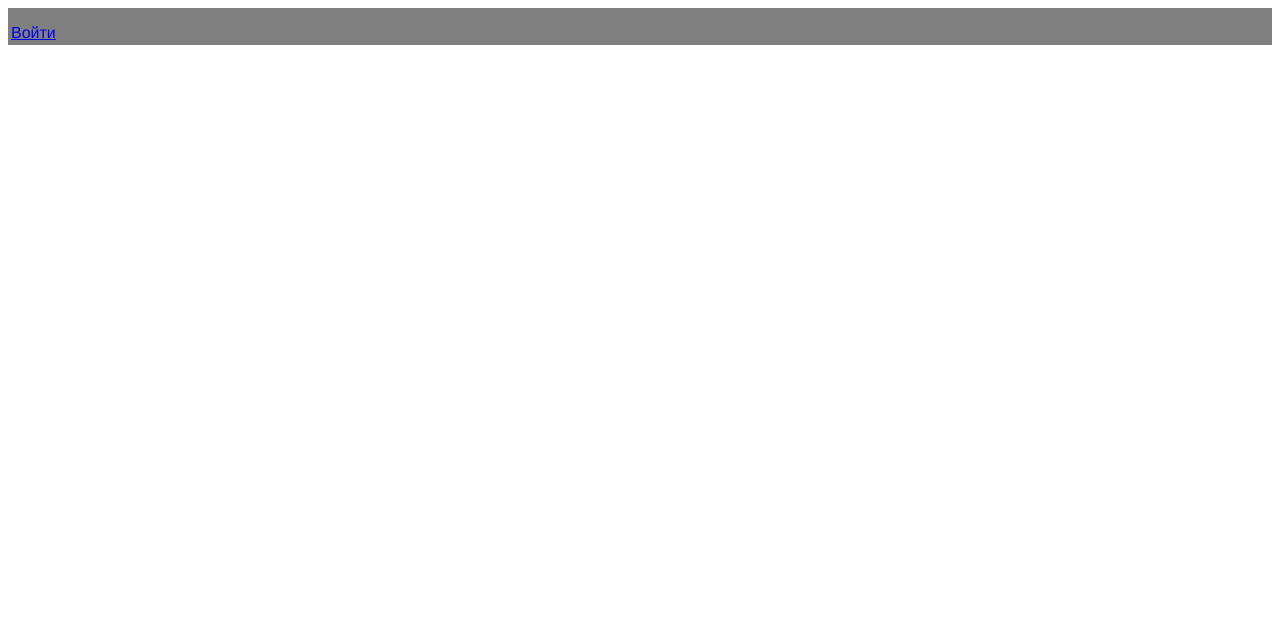
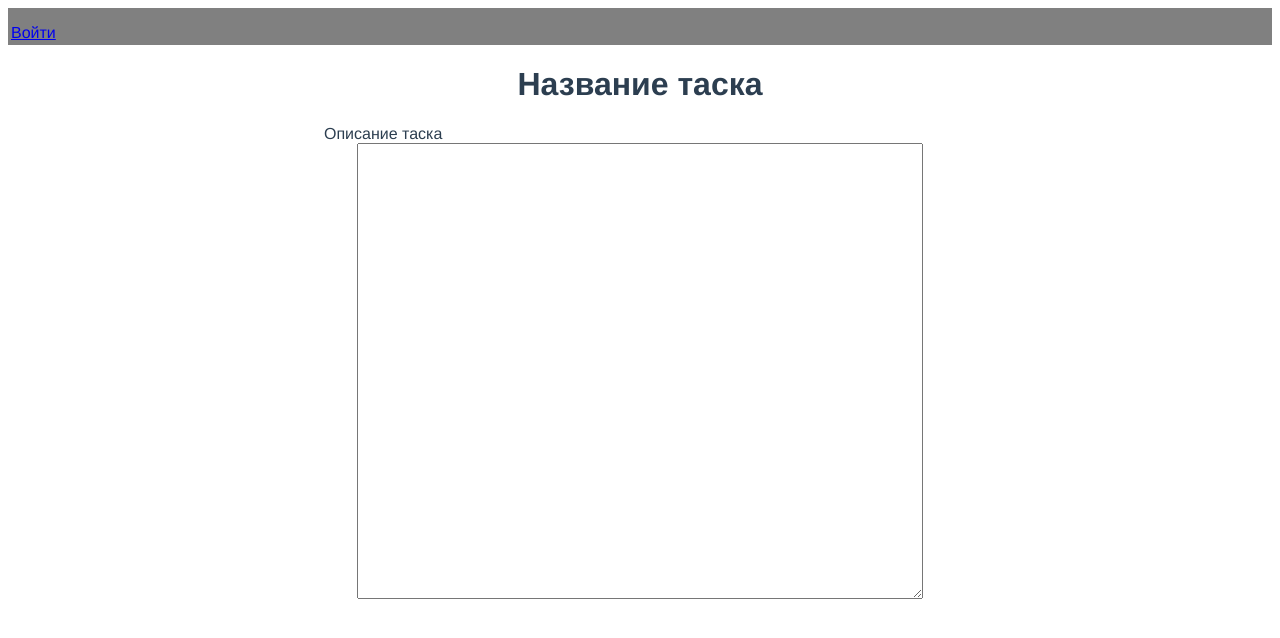
Before and after one commit to existentialAlbert/diploma-frontend, a Vue app: page /tasks/task/1 in a window 1280 px wide. Shown: the top 638 px of the page. Built offline with nearby package versions, Linux system fonts and the light colour scheme; no server answers.

Commit message:
Добавил html для страницы с таском

```diff
--- /dev/null
+++ b/src/components/Task.vue
@@ -0,0 +1,44 @@
+<template>
+    <div>
+        <h1>Название таска</h1>
+        <article style="text-align: left; padding-left: 25%">
+            Описание таска
+        </article>
+        <form>
+            <label>
+                <textarea cols="100" rows="30" v-model="userAnswer" style="width:560px"> </textarea>
+            </label>
+        </form>
+        {{userAnswer}}
+    </div>
+</template>
+
+<script>
+    export default {
+        name: "Task",
+        data: function () {
+            return {
+                taskInfo: [],
+                userAnswer: "",
+
+            }
+        },
+        methods: {
+            check() {
+
+            },
+        },
+        created() {
+            const axios = require('axios').default;
+            axios({
+                url: ""
+            }).then(response => {
+                response;
+            });
+        },
+    }
+</script>
+
+<style scoped>
+
+</style>
--- a/src/main.js
+++ b/src/main.js
@@ -6,6 +6,7 @@ import UsersPage from "@/components/UsersPage";
 import Registration from "@/components/Registration";
 import PersonalCabinet from "@/components/PersonalCabinet";
 import TasksPage from "@/components/TasksPage";
+import Task from "@/components/Task";
 
 Vue.use(VueRouter);
 
@@ -14,7 +15,8 @@ const routes = [
     {path: '/registration', component: Registration},
     {path: '/users/user/:username', component: PersonalCabinet},
     {path: '/users/page/:page', component: UsersPage},
-    {path: '/tasks/page/:page', component: TasksPage}
+    {path: '/tasks/page/:page', component: TasksPage},
+    {path: '/tasks/task/:task_id', component: Task}
 ];
 const axios = require('axios').default;
 const token = localStorage.getItem('token');
```
